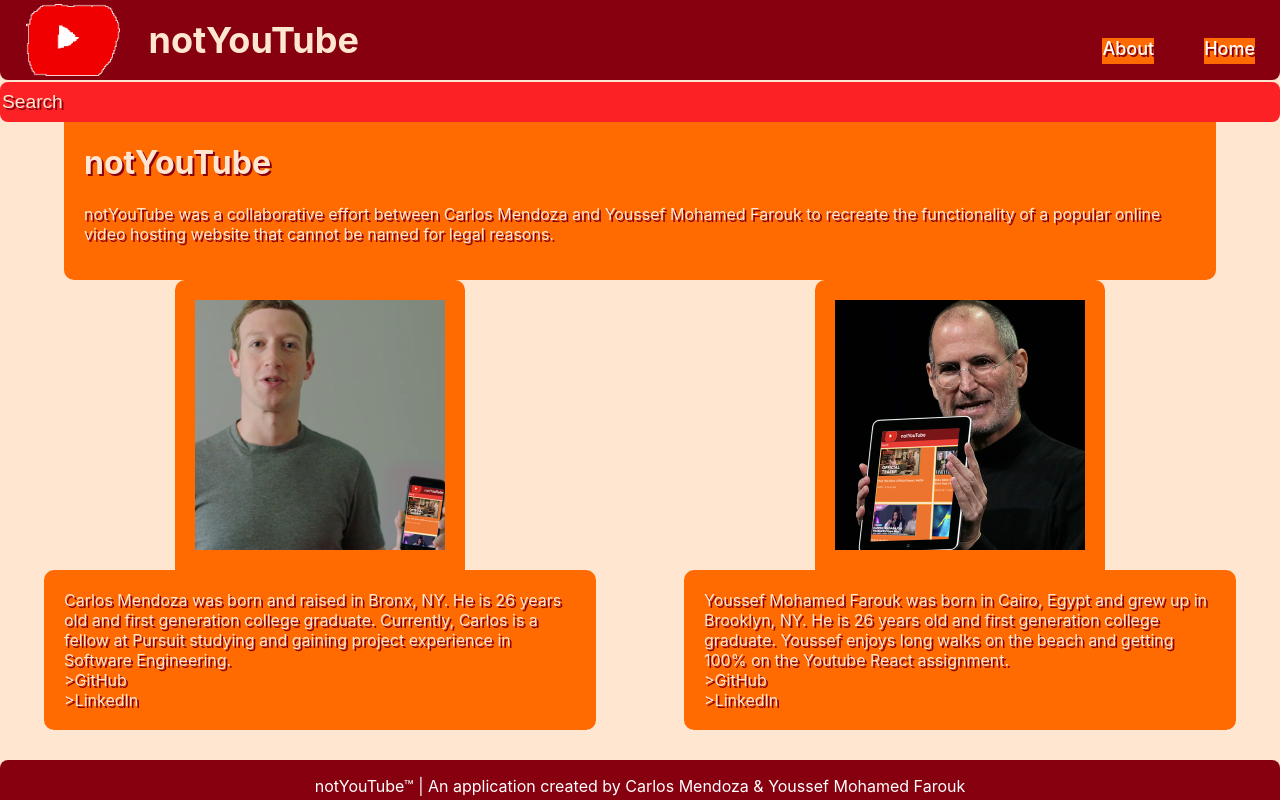
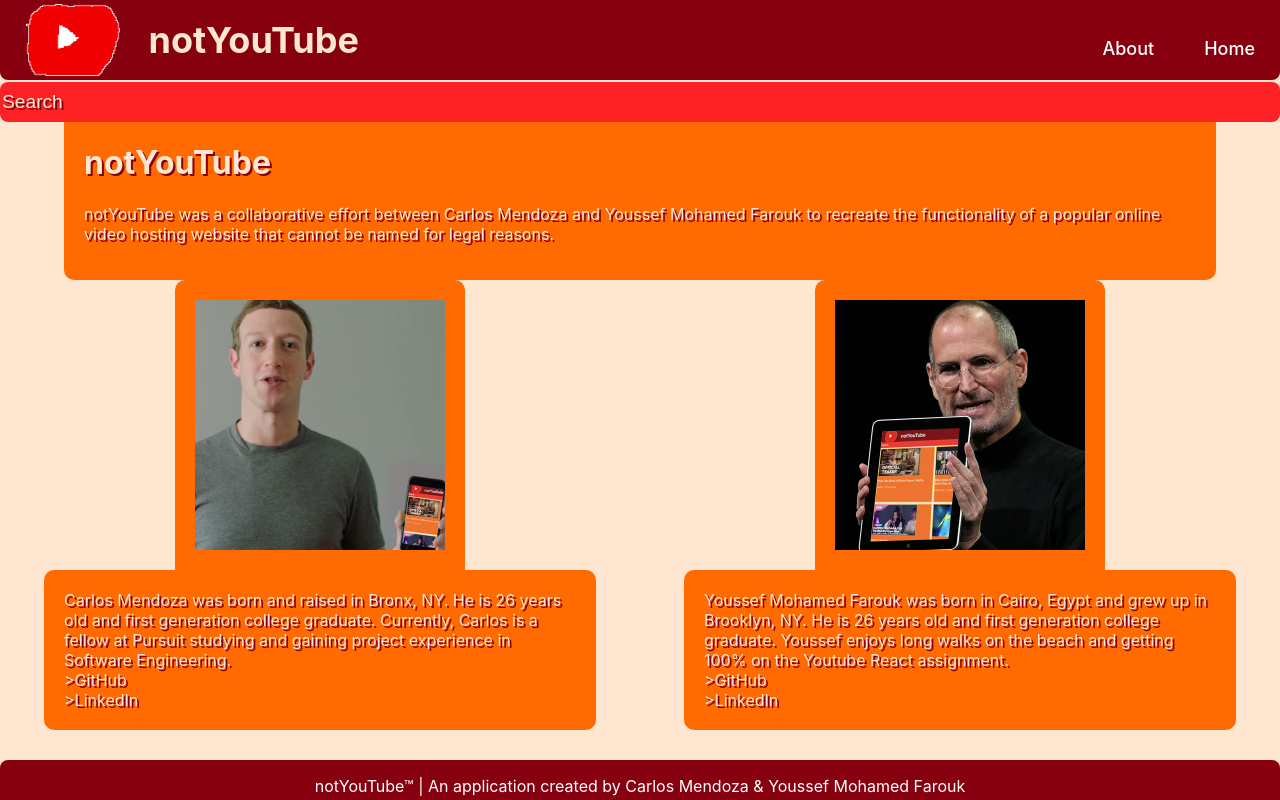
Before and after one commit to youssefmohamedfarouk/youtube-react-project, a React (Create React App) app: page /about in a window 1280 px wide. Built offline with nearby package versions, Linux system fonts and the light colour scheme.

Commit message:
Add even more fixes

```diff
--- a/src/components/about/About.css
+++ b/src/components/about/About.css
@@ -83,7 +83,12 @@
   height: 250px;
 }
 
-a {
+.about-carlos a {
   background-color: #ff6b01;
   text-decoration:wavy;
 }
+
+.about-youssef a {
+    background-color: #ff6b01;
+    text-decoration:wavy;
+  }
```
